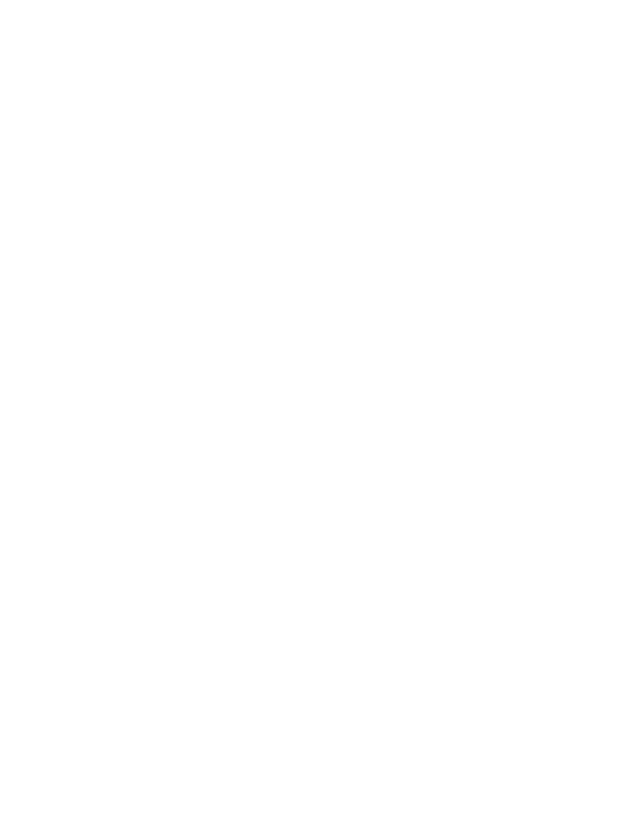
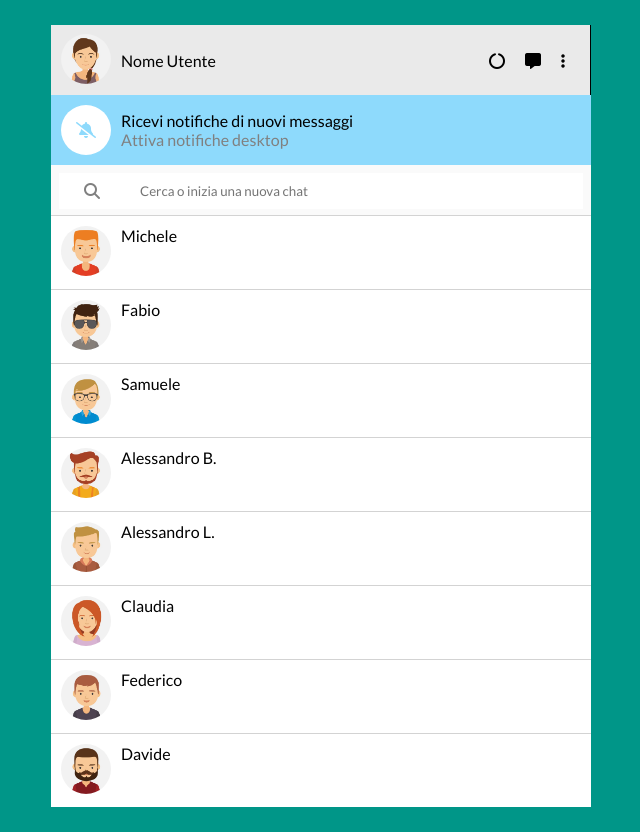
Before and after one commit to AlessandroTacconi/vue-boolzapp, a plain HTML site: page index.html in a window 1280 px wide. Shown: the whole page, without its empty margins (139-779 px from the left). Before the commit the page ends 800 px from the top, so only its background shows below. Drawn offline with nearby package versions, Linux system fonts and the light colour scheme.

Commit message:
feat: lato-sinistro

```diff
--- a/index.html
+++ b/index.html
@@ -3,17 +3,79 @@
   <head>
     <meta charset="UTF-8" />
     <meta name="viewport" content="width=device-width, initial-scale=1.0" />
-    <title>Document</title>
+    <title>Boolzapp</title>
     <link rel="preconnect" href="https://fonts.googleapis.com" />
     <link rel="preconnect" href="https://fonts.gstatic.com" crossorigin />
     <link
       href="https://fonts.googleapis.com/css2?family=Lato:wght@400;700&display=swap"
       rel="stylesheet"
     />
+    <link
+      rel="stylesheet"
+      href="https://cdnjs.cloudflare.com/ajax/libs/font-awesome/6.5.0/css/all.min.css"
+      integrity="sha512-Avb2QiuDEEvB4bZJYdft2mNjVShBftLdPG8FJ0V7irTLQ8Uo0qcPxh4Plq7G5tGm0rU+1SPhVotteLpBERwTkw=="
+      crossorigin="anonymous"
+      referrerpolicy="no-referrer"
+    />
     <link rel="stylesheet" href="style.css" />
   </head>
   <body>
-    <div id="app"></div>
+    <div id="app">
+      <div class="container flex">
+        <div id="left-side">
+          <header class="flex scheda">
+            <div class="flex info">
+              <div>
+                <img src="img/avatar_io.jpg" alt="avatar_io" class="avatar" />
+              </div>
+              <div>Nome Utente</div>
+            </div>
+            <div class="flex icon">
+              <div><i class="fa-solid fa-circle-notch"></i></div>
+              <div><i class="fa-solid fa-message"></i></div>
+              <div><i class="fa-solid fa-ellipsis-vertical"></i></div>
+            </div>
+          </header>
+          <main>
+            <div class="notifiche scheda">
+              <div class="flex info">
+                <div><i class="fa-solid fa-bell-slash avatar"></i></div>
+                <div>
+                  <div>Ricevi notifiche di nuovi messaggi</div>
+                  <div class="testo-grigio">Attiva notifiche desktop</div>
+                </div>
+              </div>
+            </div>
+            <div class="cerca">
+              <div class="cerca-chat flex">
+                <i class="fa-solid fa-magnifying-glass testo-grigio"></i>
+                <input
+                  type="text"
+                  class="search-box testo-grigio"
+                  placeholder="Cerca o inizia una nuova chat"
+                />
+              </div>
+            </div>
+            <div>
+              <ul v-for="(contact, index) in contacts" class="amici scheda">
+                <li>
+                  <div class="flex info-amici">
+                    <div>
+                      <img
+                        :src="contact.avatar"
+                        :alt="contact.name"
+                        class="avatar"
+                      />
+                    </div>
+                    <div>{{ contact.name }}</div>
+                  </div>
+                </li>
+              </ul>
+            </div>
+          </main>
+        </div>
+      </div>
+    </div>
     <script src="https://unpkg.com/vue@3/dist/vue.global.js"></script>
     <script src="main.js"></script>
   </body>
--- a/main.js
+++ b/main.js
@@ -12,7 +12,7 @@ createApp({
       contacts: [
         {
           name: 'Michele',
-          avatar: './img/avatar_1.png',
+          avatar: 'img/avatar_1.jpg',
           visible: true,
           messages: [
             {
@@ -34,7 +34,7 @@ createApp({
         },
         {
           name: 'Fabio',
-          avatar: './img/avatar_2.png',
+          avatar: 'img/avatar_2.jpg',
           visible: true,
           messages: [
             {
@@ -56,7 +56,7 @@ createApp({
         },
         {
           name: 'Samuele',
-          avatar: './img/avatar_3.png',
+          avatar: 'img/avatar_3.jpg',
           visible: true,
           messages: [
             {
@@ -78,7 +78,7 @@ createApp({
         },
         {
           name: 'Alessandro B.',
-          avatar: './img/avatar_4.png',
+          avatar: 'img/avatar_4.jpg',
           visible: true,
           messages: [
             {
@@ -95,7 +95,7 @@ createApp({
         },
         {
           name: 'Alessandro L.',
-          avatar: './img/avatar_5.png',
+          avatar: 'img/avatar_5.jpg',
           visible: true,
           messages: [
             {
@@ -112,7 +112,7 @@ createApp({
         },
         {
           name: 'Claudia',
-          avatar: './img/avatar_6.png',
+          avatar: 'img/avatar_6.jpg',
           visible: true,
           messages: [
             {
@@ -134,7 +134,7 @@ createApp({
         },
         {
           name: 'Federico',
-          avatar: './img/avatar_7.png',
+          avatar: 'img/avatar_7.jpg',
           visible: true,
           messages: [
             {
@@ -151,7 +151,7 @@ createApp({
         },
         {
           name: 'Davide',
-          avatar: './img/avatar_8.png',
+          avatar: 'img/avatar_8.jpg',
           visible: true,
           messages: [
             {
--- a/style.css
+++ b/style.css
@@ -3,6 +3,20 @@
   padding: 0;
   box-sizing: border-box;
   font-family: 'Lato', sans-serif;
+}
+
+.testo-grigio {
+  font-size: 14;
+  color: gray;
+}
+
+.flex {
+  display: flex;
+}
+
+.container {
+  padding: 25px 190px;
+  background-color: #009688;
 }
 
 .chat-bubble {
@@ -19,3 +33,79 @@
 .received {
   background-color: #ffffff;
 }
+
+header {
+  background-color: #eaeaea;
+  justify-content: space-between;
+  justify-content: space-between;
+  border-right: 1px solid black;
+  align-items: center;
+}
+
+.scheda {
+  height: 70px;
+  padding: 10px 25px 10px 10px;
+}
+
+#left-side {
+  width: 540px;
+}
+
+.avatar {
+  width: 50px;
+  height: 50px;
+  border-radius: 50%;
+}
+
+.icon {
+  gap: 20px;
+}
+
+.info {
+  align-items: center;
+  gap: 10px;
+}
+
+.notifiche {
+  background-color: #8edafc;
+}
+
+.fa-bell-slash {
+  background-color: white;
+  text-align: center;
+  line-height: 50px;
+  color: #8edafc;
+}
+
+.cerca {
+  background-color: #fafafa;
+  height: 50px;
+  padding: 8px;
+}
+
+.cerca-chat {
+  background-color: #ffffff;
+  padding-left: 25px;
+  align-items: center;
+}
+
+.search-box {
+  width: 100%;
+  padding: 10px;
+  border: 0;
+  padding-left: 40px;
+}
+
+.amici {
+  background-color: #ffffff;
+  border-top: 1px solid lightgray;
+  height: 100%;
+}
+
+.info-amici {
+  gap: 10px;
+}
+
+li {
+  list-style: none;
+}
```
